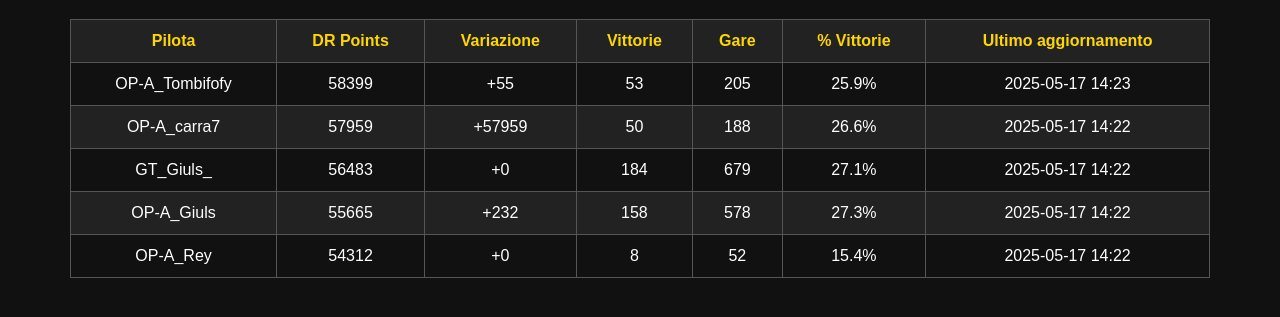
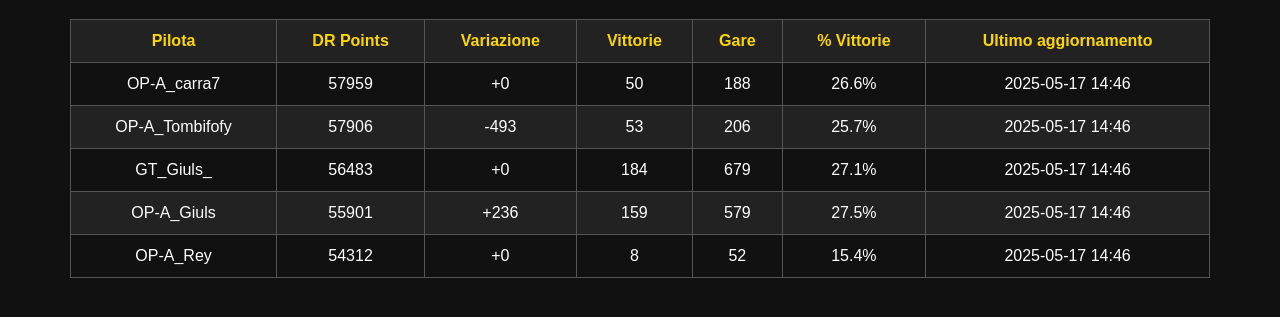
Before and after one commit to Giuls81/gt7dr, a plain HTML site: page index.html in a window 1280 px wide. Shown: the part 101-418 px from the top of the page. Drawn offline with Linux system fonts and the light colour scheme.

Commit message:
Aggiornamento con % vittorie

```diff
--- a/index.html
+++ b/index.html
@@ -20,11 +20,11 @@
             <tr><th>Pilota</th><th>DR Points</th><th>Variazione</th><th>Vittorie</th><th>Gare</th><th>% Vittorie</th><th>Ultimo aggiornamento</th></tr>
         </thead>
         <tbody>
-<tr><td>OP-A_Tombifofy</td><td>58399</td><td>+55</td><td>53</td><td>205</td><td>25.9%</td><td>2025-05-17 14:23</td></tr>
-<tr><td>OP-A_carra7</td><td>57959</td><td>+57959</td><td>50</td><td>188</td><td>26.6%</td><td>2025-05-17 14:22</td></tr>
-<tr><td>GT_Giuls_</td><td>56483</td><td>+0</td><td>184</td><td>679</td><td>27.1%</td><td>2025-05-17 14:22</td></tr>
-<tr><td>OP-A_Giuls</td><td>55665</td><td>+232</td><td>158</td><td>578</td><td>27.3%</td><td>2025-05-17 14:22</td></tr>
-<tr><td>OP-A_Rey</td><td>54312</td><td>+0</td><td>8</td><td>52</td><td>15.4%</td><td>2025-05-17 14:22</td></tr>
+<tr><td>OP-A_carra7</td><td>57959</td><td>+0</td><td>50</td><td>188</td><td>26.6%</td><td>2025-05-17 14:46</td></tr>
+<tr><td>OP-A_Tombifofy</td><td>57906</td><td>-493</td><td>53</td><td>206</td><td>25.7%</td><td>2025-05-17 14:46</td></tr>
+<tr><td>GT_Giuls_</td><td>56483</td><td>+0</td><td>184</td><td>679</td><td>27.1%</td><td>2025-05-17 14:46</td></tr>
+<tr><td>OP-A_Giuls</td><td>55901</td><td>+236</td><td>159</td><td>579</td><td>27.5%</td><td>2025-05-17 14:46</td></tr>
+<tr><td>OP-A_Rey</td><td>54312</td><td>+0</td><td>8</td><td>52</td><td>15.4%</td><td>2025-05-17 14:46</td></tr>
         </tbody>
     </table>
 </body>
```
